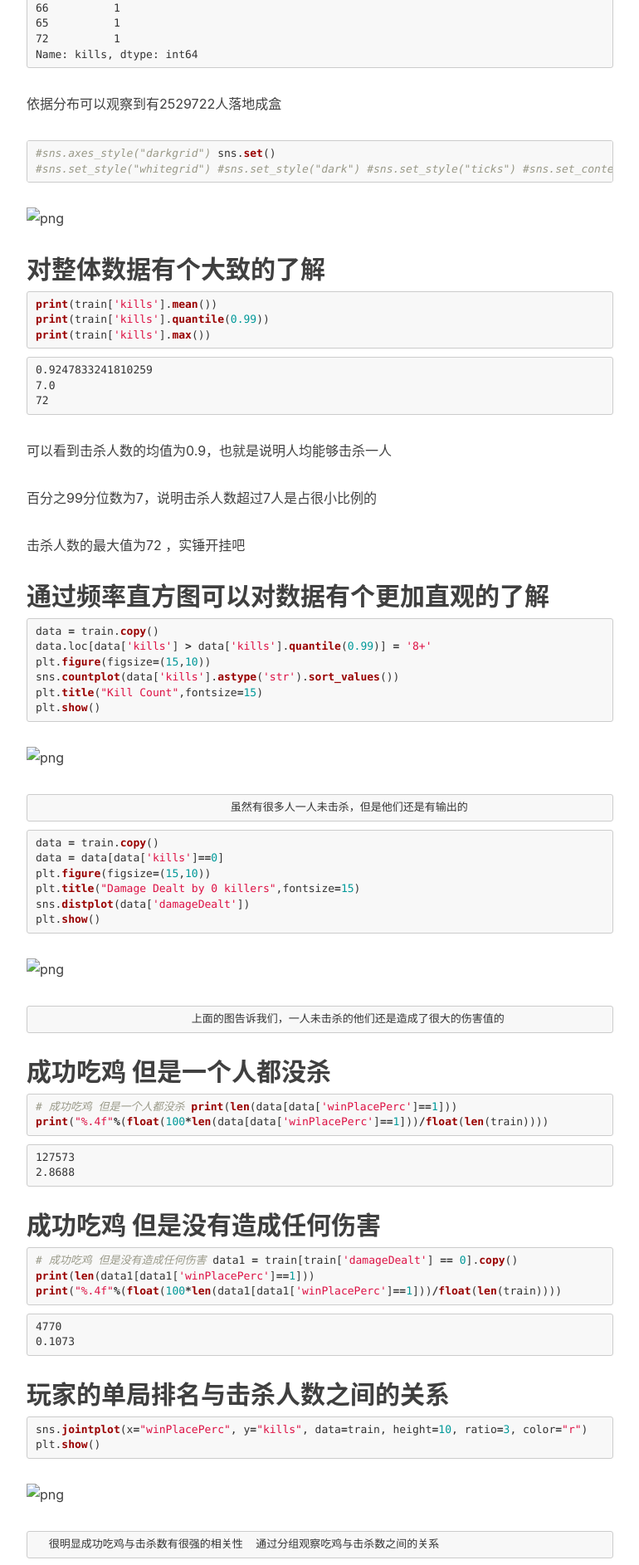
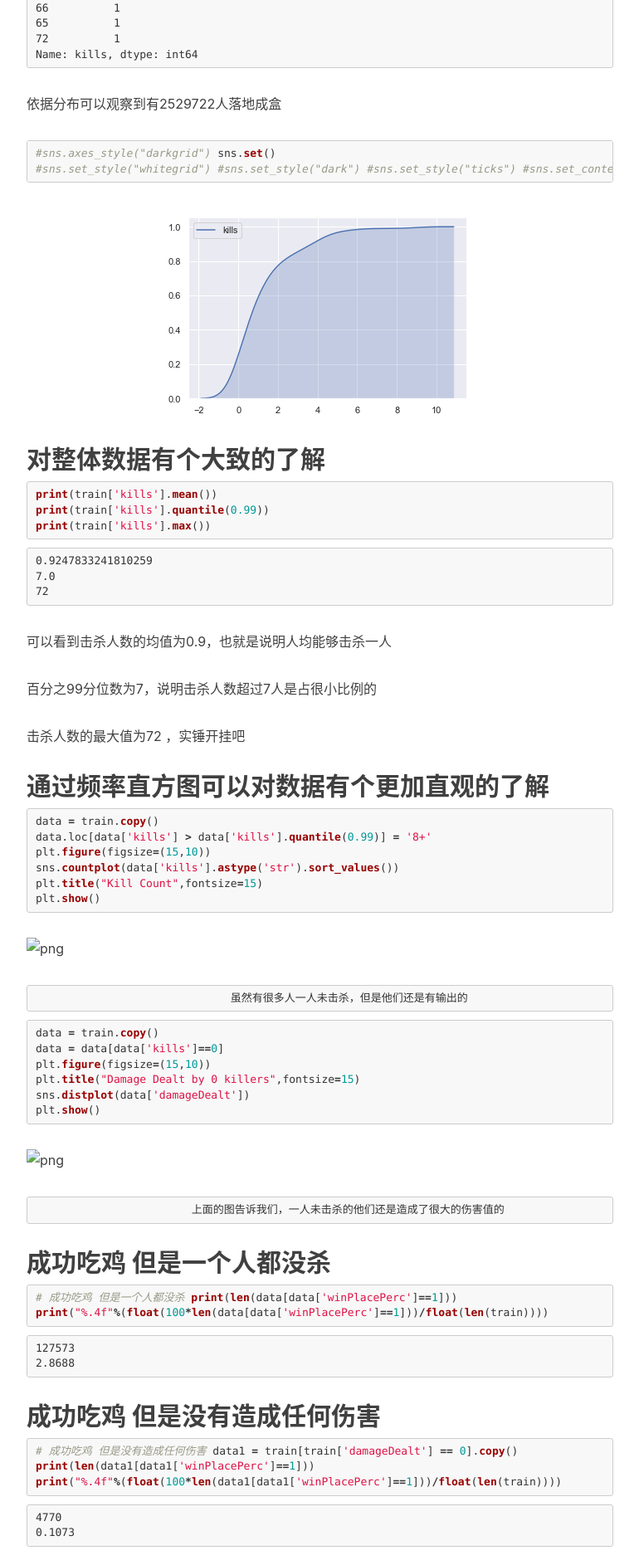
Before and after one commit to liaopengit/liaopengit.github.io, a Jekyll site: the page built from _posts/2019-04-18-吃鸡分析.md, in a window 1280 px wide. Shown: the part 2033-3919 px from the top of the page at 83% size, without its empty margins (233-1003 px from the left). Built offline with Jekyll 4.4.1, drawn with Linux system fonts in a browser that asks for light colours; nearby versions of some CDN libraries; our own code applies the rules of GitHub Pages for plain Markdown files; library files that are not in the unit come from our copies; comment, search, counter and statistics services are not loaded.

Commit message:
Update 2019-04-18-吃鸡分析.md

````diff
--- a/_posts/2019-04-18-吃鸡分析.md
+++ b/_posts/2019-04-18-吃鸡分析.md
@@ -282,7 +282,7 @@ plt.show()
 ```
 
 
-![png](img/output_6_0.png)
+![png](/img/output_6_0.png)
 
 
 ##  对整体数据有个大致的了解
````
